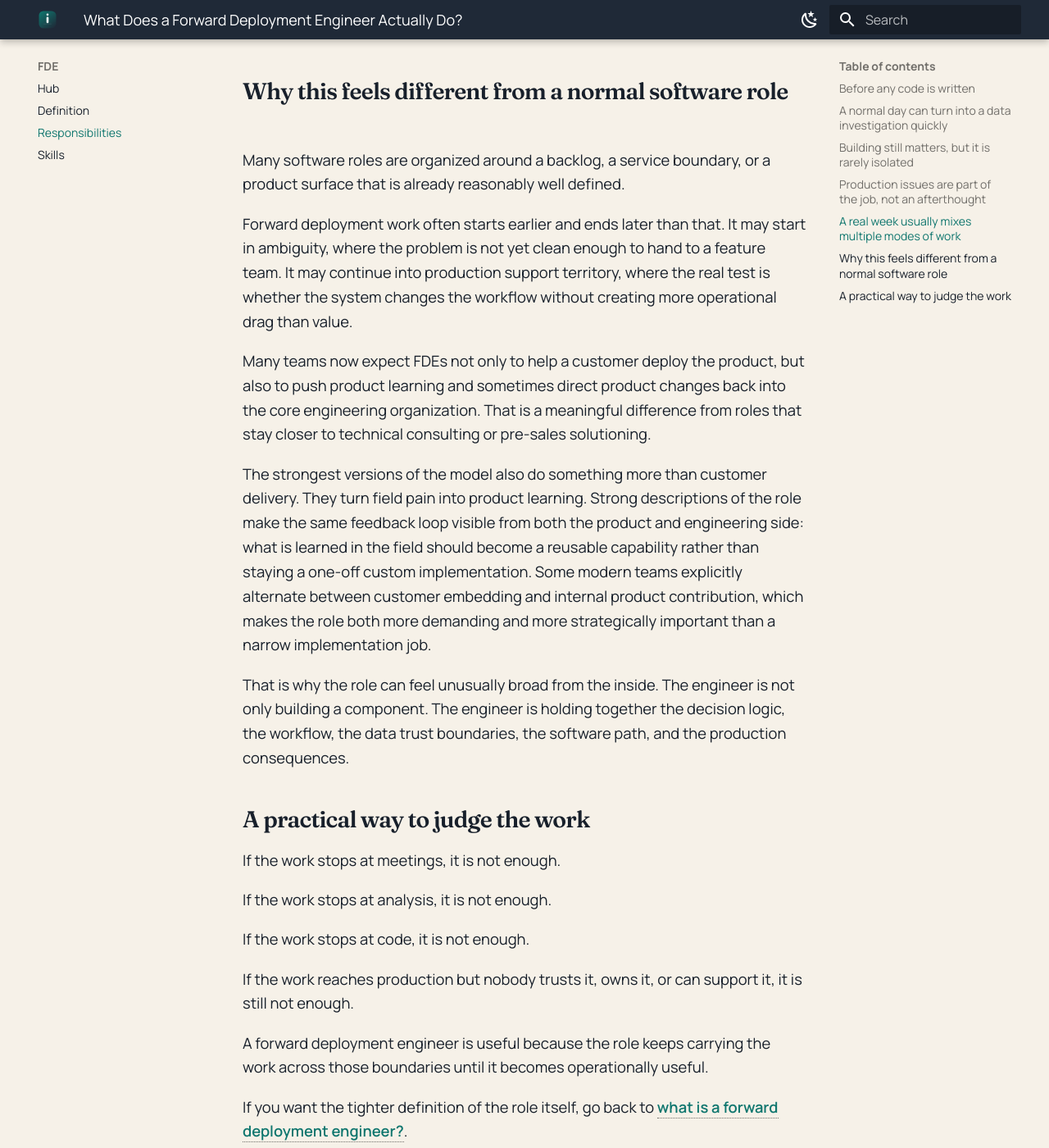
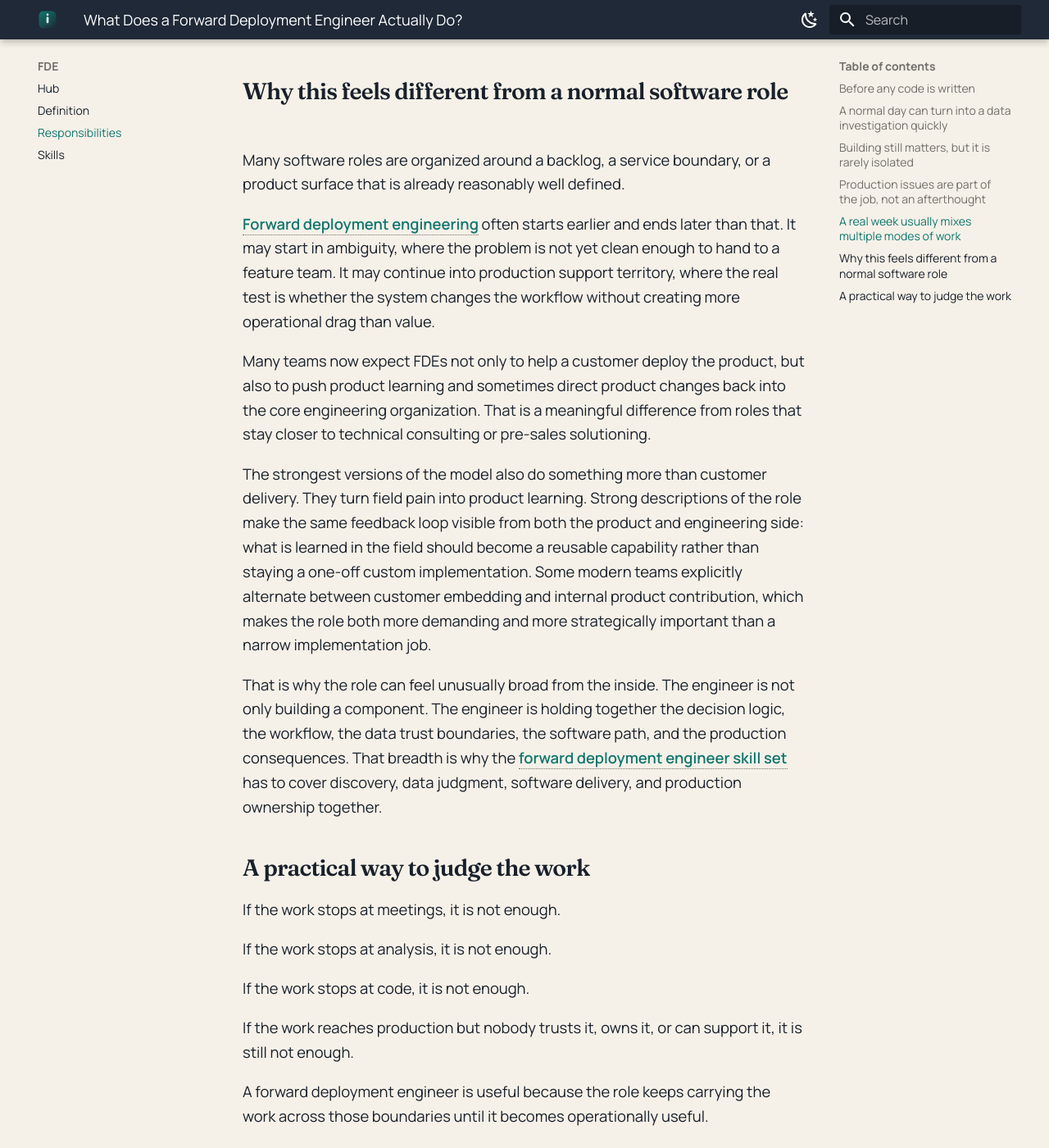
Before and after one commit to Rizwanye/rizwanye.github.io, an MkDocs documentation site: the page built from docs/fde/responsibilities.md, in a window 1280 px wide and 1400 px high, scrolled down 3579 px. Shown: the whole window at 82% size. Built offline with MkDocs 1.6.1 and Material for MkDocs 9.7.7, drawn with Linux system fonts in a browser that asks for light colours; comment, search, counter and statistics services are not loaded.

Commit message:
Add contextual internal links to responsibilities

```diff
--- a/docs/fde/responsibilities.md
+++ b/docs/fde/responsibilities.md
@@ -125,11 +125,11 @@ span workflow, data, code, and production as well.
 Many software roles are organized around a backlog, a service boundary, or a
 product surface that is already reasonably well defined.
 
-Forward deployment work often starts earlier and ends later than that. It may
-start in ambiguity, where the problem is not yet clean enough to hand to a
-feature team. It may continue into production support territory, where the real
-test is whether the system changes the workflow without creating more
-operational drag than value.
+[Forward deployment engineering](index.md) often starts earlier and ends later
+than that. It may start in ambiguity, where the problem is not yet clean enough
+to hand to a feature team. It may continue into production support territory,
+where the real test is whether the system changes the workflow without
+creating more operational drag than value.
 
 Many teams now expect FDEs not only to help a customer deploy the product, but
 also to push product learning and sometimes direct product changes back into
@@ -148,7 +148,9 @@ important than a narrow implementation job.
 That is why the role can feel unusually broad from the inside. The engineer is
 not only building a component. The engineer is holding together the decision
 logic, the workflow, the data trust boundaries, the software path, and the
-production consequences.
+production consequences. That breadth is why the [forward deployment engineer
+skill set](skills.md) has to cover discovery, data judgment, software delivery,
+and production ownership together.
 
 ## A practical way to judge the work
 
```
Also changed, not shown: 2 other files.
